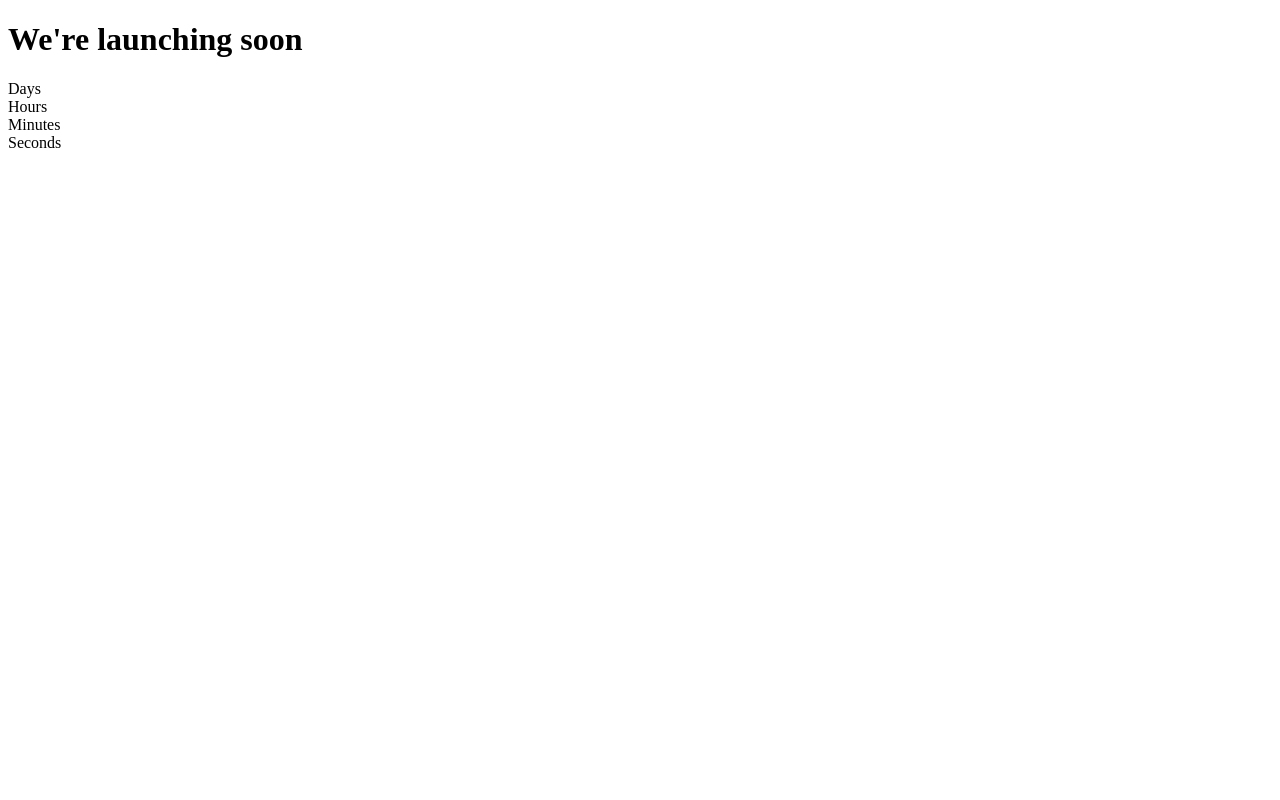
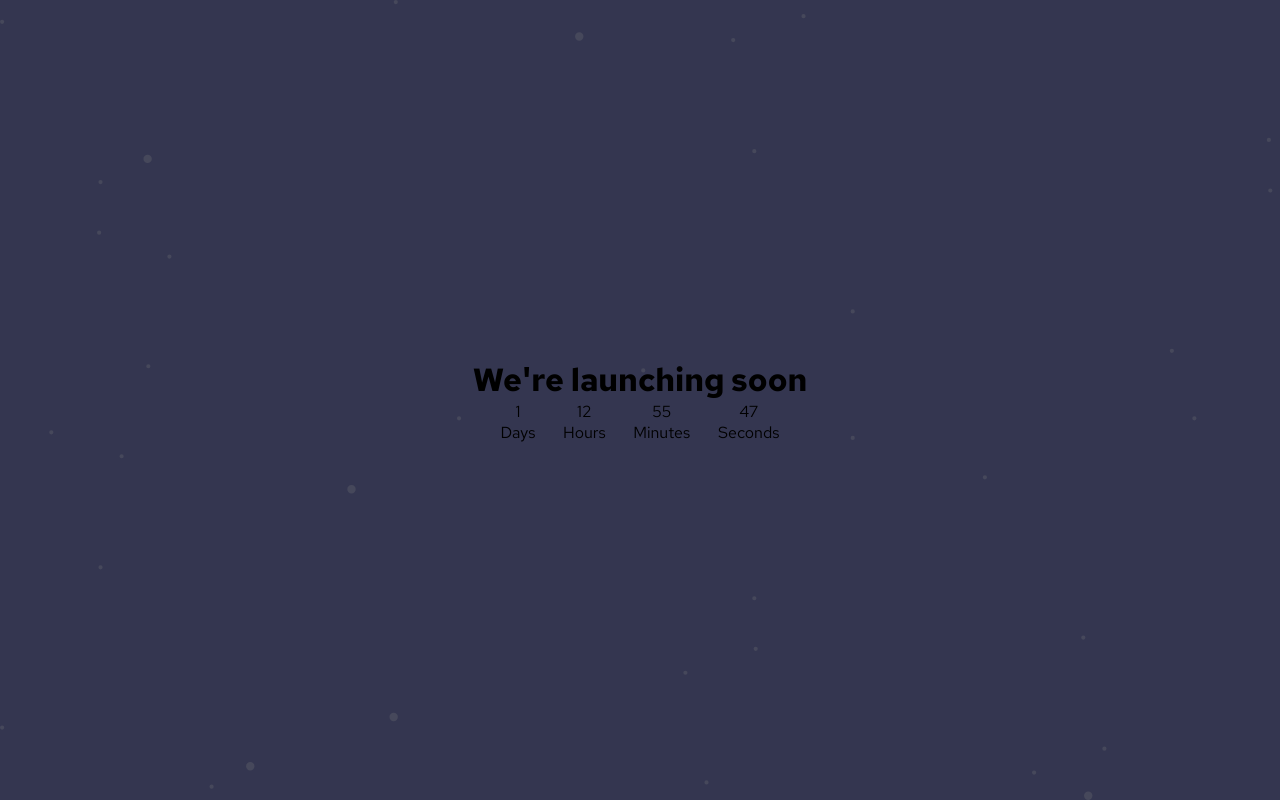
Before and after one commit to LuA1i/CountdownTimer, a plain HTML site: page index.html in a window 1280 px wide. Drawn offline with Linux system fonts and the light colour scheme.

Commit message:
countdown timer works

```diff
--- a/app.js
+++ b/app.js
@@ -0,0 +1,28 @@
+function countdownTarget(targetDate) {
+  var end = new Date(targetDate).getTime()
+
+  var timer = setInterval(function () {
+    var now = new Date().getTime()
+    var distance = end - now
+
+    if (distance < 0) {
+      clearTimeout(timer)
+      document.querySelector('.title').innerText = 'Launch Completed'
+    }
+
+    var days = Math.floor(distance / (1000 * 60 * 60 * 24))
+    var hours = Math.floor(
+      (distance % (1000 * 60 * 60 * 24)) / (1000 * 60 * 60)
+    )
+    var minutes = Math.floor((distance % (1000 * 60 * 60)) / (1000 * 60))
+    var seconds = Math.floor((distance % (1000 * 60)) / 1000)
+
+    document.querySelector('.days-time').innerText = days
+    document.querySelector('.hours-time').innerText = hours
+    document.querySelector('.minutes-time').innerText = minutes
+    document.querySelector('.seconds-time').innerText = seconds
+  }, 1000)
+}
+window.onload = function () {
+  countdownTarget('2024-05-09T00:00:00')
+}
--- a/index.html
+++ b/index.html
@@ -22,10 +22,22 @@
     <div class="container">
       <h1 class="title">We're launching soon</h1>
       <div class="time">
-        <div class="days">Days</div>
-        <div class="hours">Hours</div>
-        <div class="minutes">Minutes</div>
-        <div class="seconds">Seconds</div>
+        <div class="days">
+          <div class="box"><p class="days-time"></p></div>
+          Days
+        </div>
+        <div class="hours">
+          <div class="box"><p class="hours-time"></p></div>
+          Hours
+        </div>
+        <div class="minutes">
+          <div class="box"><p class="minutes-time"></p></div>
+          Minutes
+        </div>
+        <div class="seconds">
+          <div class="box"><p class="seconds-time"></p></div>
+          Seconds
+        </div>
       </div>
     </div>
   </body>
--- a/style.css
+++ b/style.css
@@ -0,0 +1,38 @@
+@import url('https://fonts.googleapis.com/css2?family=Red+Hat+Text:ital,wght@0,300..700;1,300..700&display=swap');
+
+* {
+  margin: 0;
+  padding: 0;
+  box-sizing: border-box;
+  font-family: 'Red Hat Text', sans-serif;
+}
+
+:root {
+  /* Primary */
+  --Grayish-Blue: hsl(237, 18%, 59%);
+  --Soft-Red: hsl(345, 95%, 68%);
+
+  /* Netural */
+  --White: hsl(0, 0%, 100%);
+  --Dark-desaturated-blue: hsl(236, 21%, 26%);
+  --Very-dark-blue: hsl(235, 16%, 14%);
+  --Very-dark-black-blue: hsl(234, 17%, 12%);
+}
+
+body {
+  background-image: url(images/bg-stars.svg);
+  display: grid;
+  place-content: center;
+  background-repeat: no-repeat;
+  background-size: cover;
+  min-height: 100vh;
+  background-color: var(--Dark-desaturated-blue);
+}
+
+.time {
+  display: flex;
+  flex-direction: row;
+  align-items: center;
+  justify-content: space-evenly;
+  text-align: center;
+}
```
